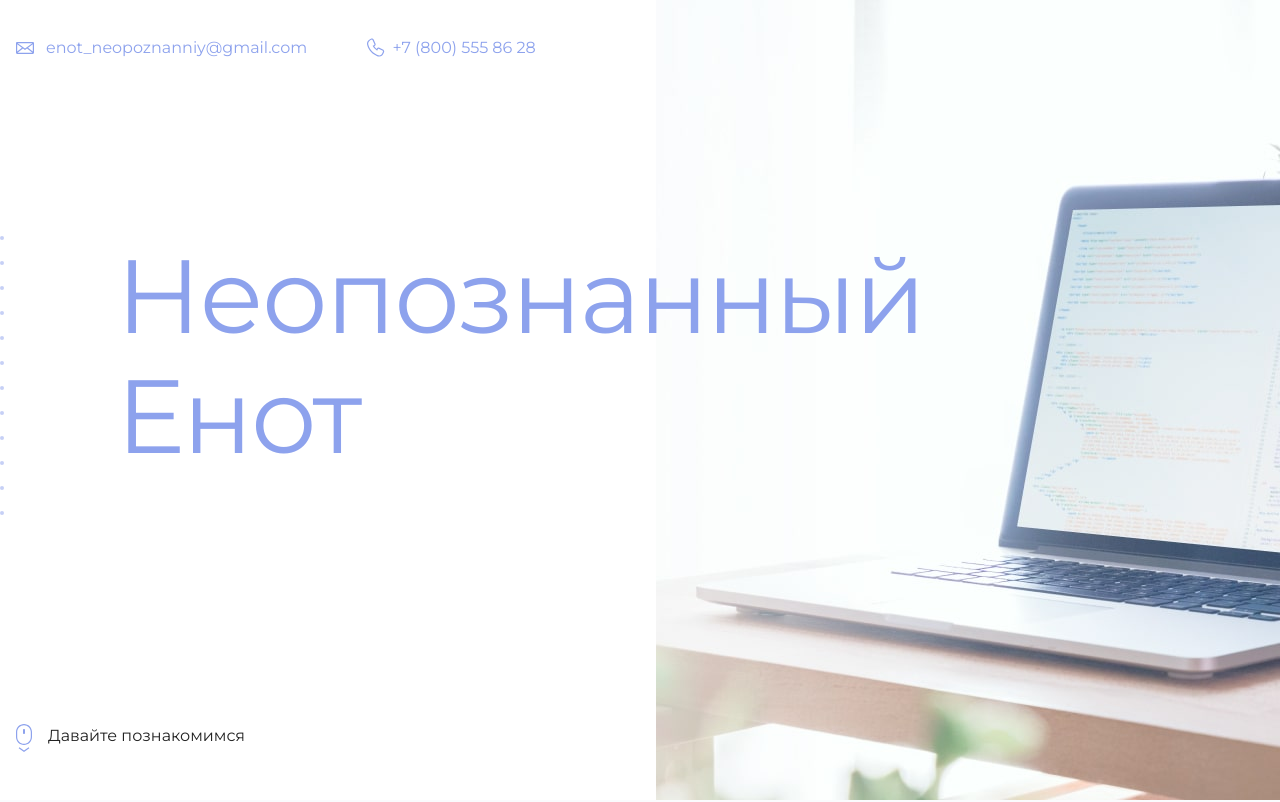
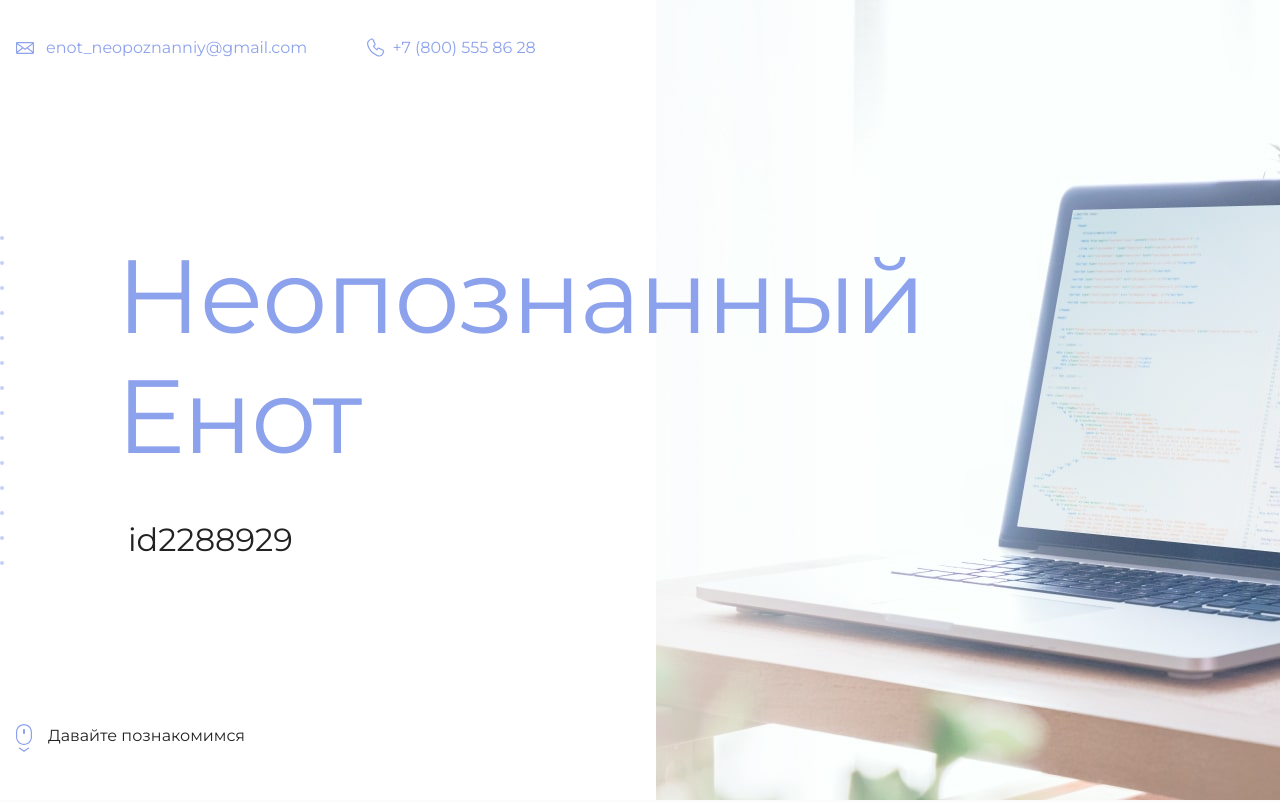
Before and after one commit to olissotib/html-test, a plain HTML site: page index.html in a window 1280 px wide. Shown: the top 802 px of the page. Drawn offline with Linux system fonts and the light colour scheme.

Commit message:
добавил id профиля академии

```diff
--- a/index.html
+++ b/index.html
@@ -19,7 +19,7 @@
       <section class="hero-image">
         <div class="container">
           <h1 class="heading">Неопознанный Енот</h1>
-          <p><!-- Тут ваш id на сайте Академии --></p>
+          <p>id2288929</p>
         </div>
       </section>
 
```
